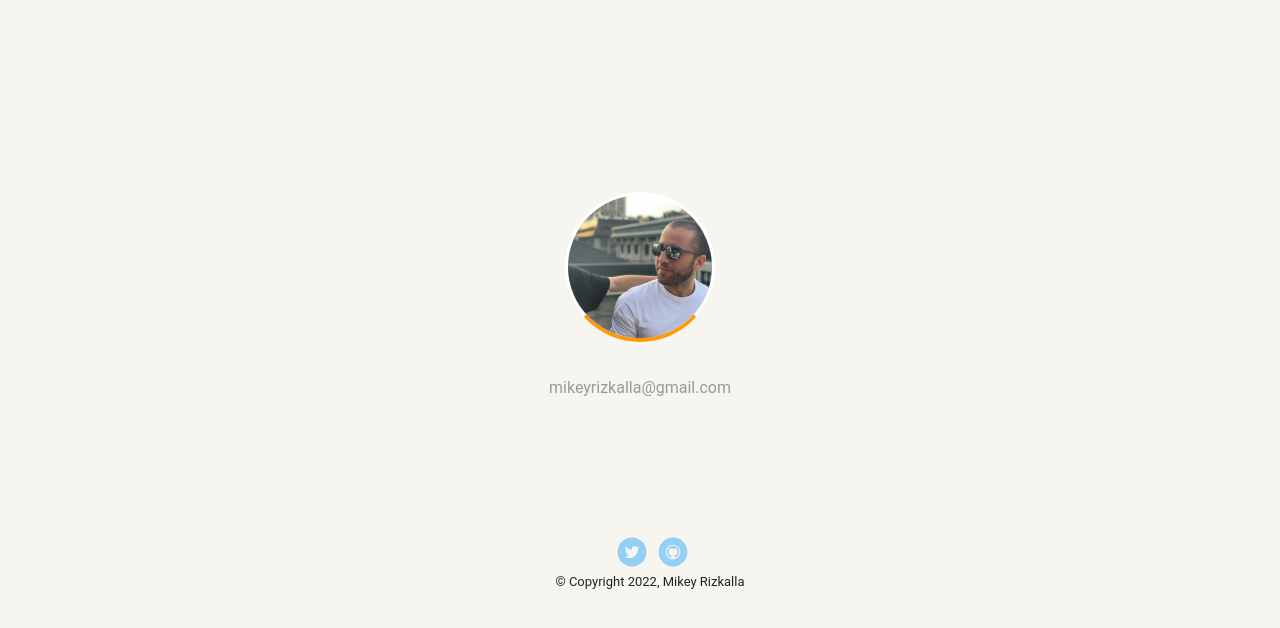
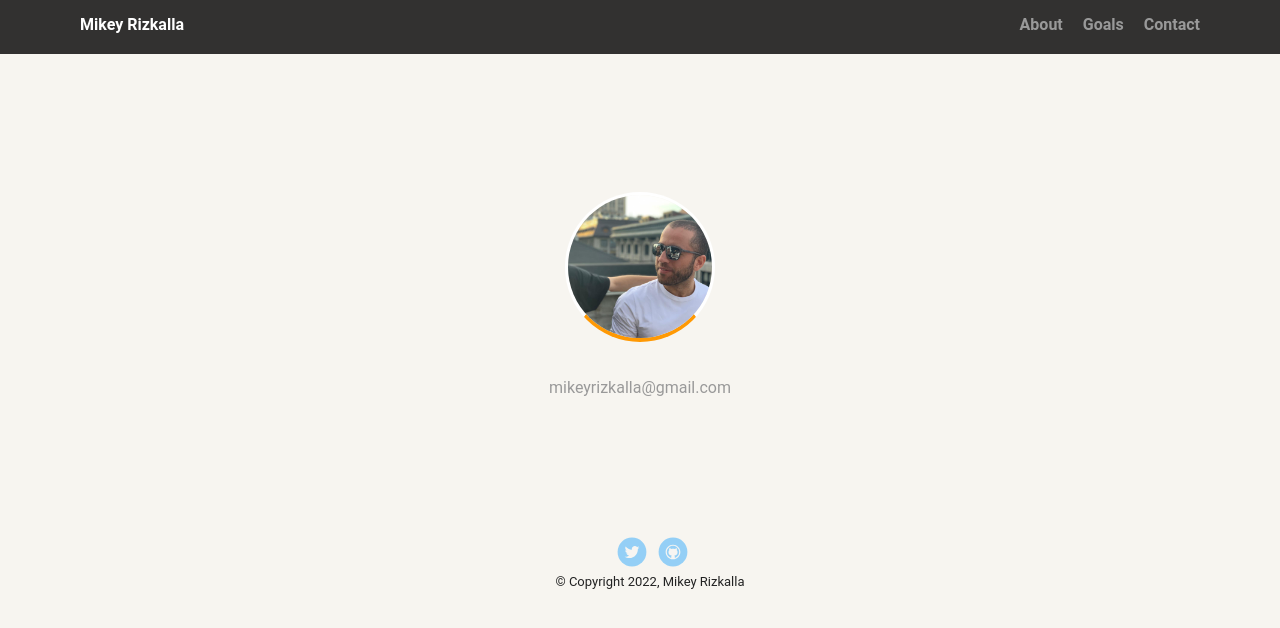
Before and after one commit to mikeyrizkalla/techdegree-project-1, a plain HTML site: page contact.html in a window 1280 px wide. Drawn offline with Linux system fonts and the light colour scheme.

Commit message:
update nav bar contact.html
added nav bar

```diff
--- a/contact.html
+++ b/contact.html
@@ -8,10 +8,21 @@
     <title>Contact Me</title>
   </head>
   <body>
+
+    <nav class="main-nav">
+      <ul class="nav">
+        <li class="name"><a href="index.html" class="name">Mikey Rizkalla</a></li>
+        <li><a href="index.html#about">About</a></li>
+        <li><a href="index.html#goals">Goals</a></li>
+        <li><a href="contact.html">Contact</a></li>
+      </ul>
+    </nav>
+
     <div class="contact">
       <img src="images/my-face.jpg" alt="Picture of Mikey Rizkalla" class="profile-image about-image">
       <a href="mailto:mikeyrizkalla@gmail.com" class="email">mikeyrizkalla@gmail.com</a>
     </div>
+
     <footer class="contact-footer">
       <ul>
         <li><a target="_blank" href="https://twitter.com/mikerizdesign" class="social twitter">Twitter</a></li>
@@ -19,5 +30,6 @@
       </ul>
       <span class="copyright"><small>&copy; Copyright 2022, Mikey Rizkalla</small></span>
     </footer>
+
   </body>
 </html>
```
